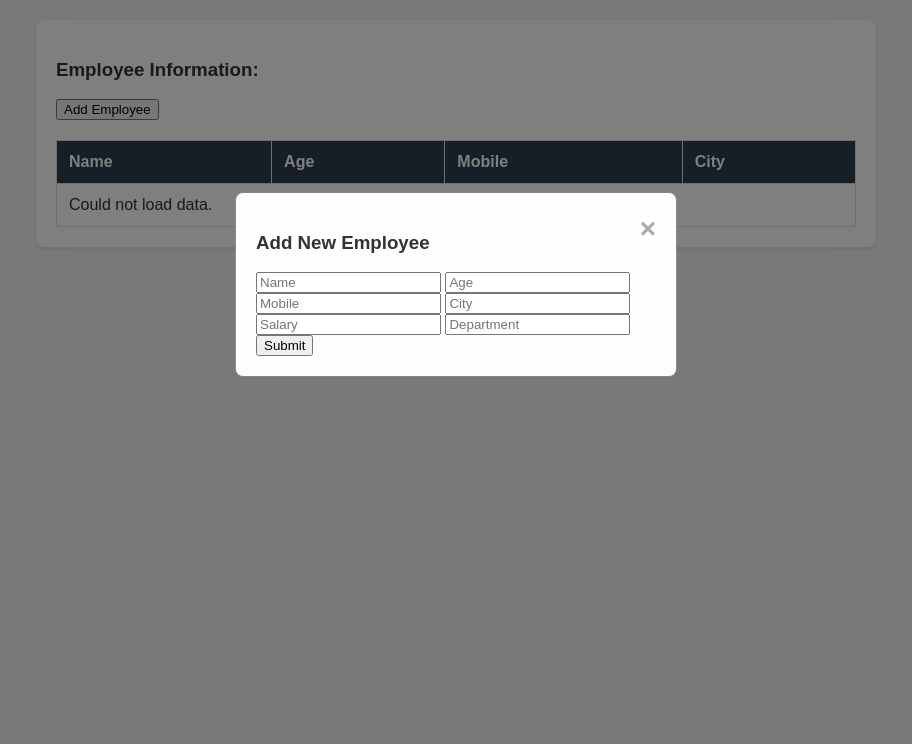
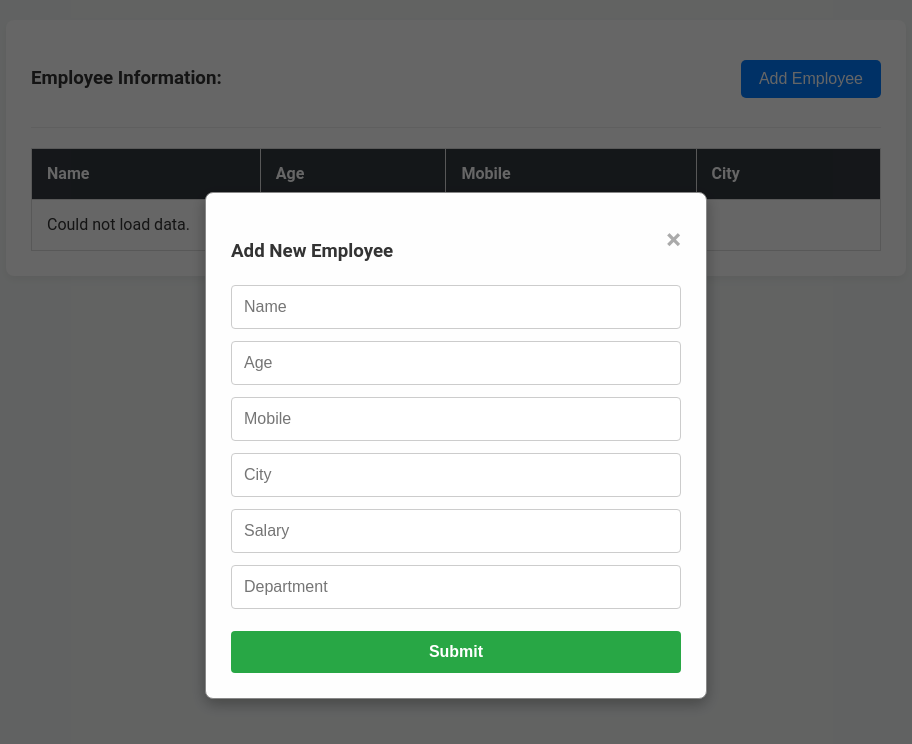
Before and after one commit to LakshmanReddyBasi/express-employee-crud, a website: page public/index.html in a window 1280 px wide. Both pictures are taken after a click on the button "Add Employee". Shown: the whole page, without its empty margins (184-1096 px from the left). Drawn offline with Linux system fonts and the light colour scheme; no server answers.

Commit message:
Update styles.css

```diff
--- a/public/styles.css
+++ b/public/styles.css
@@ -1,34 +1,58 @@
-/* public/styles.css */
 body {
-    font-family: Arial, sans-serif;
-    background-color: #f4f4f4;
+    font-family: Roboto, Arial, sans-serif;
+    background-color: #f4f7f6;
     color: #333;
     margin: 20px;
+    line-height: 1.6;
 }
 
 .container {
-    max-width: 800px;
+    max-width: 850px;
     margin: auto;
-    background: #fff;
-    padding: 20px;
+    background: #ffffff;
+    padding: 25px;
     border-radius: 8px;
-    box-shadow: 0 2px 4px rgba(0, 0, 0, 0.1);
+    box-shadow: 0 4px 8px rgba(0, 0, 0, 0.05);
+}
+
+.header {
+    display: flex;
+    justify-content: space-between;
+    align-items: center;
+    margin-bottom: 20px;
+    border-bottom: 1px solid #eee;
+    padding-bottom: 15px;
+}
+
+.add-btn {
+    padding: 10px 18px;
+    background-color: #007bff;
+    color: white;
+    border: none;
+    border-radius: 5px;
+    cursor: pointer;
+    font-size: 16px;
+    font-weight: 500;
+    transition: background-color 0.2s ease-in-out;
+}
+
+.add-btn:hover {
+    background-color: #0056b3;
 }
 
 table {
     width: 100%;
     border-collapse: collapse;
-    margin-top: 20px;
 }
 
 th, td {
-    padding: 12px;
+    padding: 12px 15px;
     border: 1px solid #ddd;
     text-align: left;
 }
 
 thead {
-    background-color: #2c3e50;
+    background-color: #343a40;
     color: white;
 }
 
@@ -42,31 +66,31 @@ tbody tr:nth-child(even) {
 }
 
 tbody tr:hover {
-    background-color: #ecf0f1;
+    background-color: #f1f1f1;
 }
 
-/* Modal Styles */
 .modal {
-    display: none; /* Hidden by default */
+    display: none;
     position: fixed;
-    z-index: 1;
+    z-index: 1000;
     left: 0;
     top: 0;
     width: 100%;
     height: 100%;
     overflow: auto;
-    background-color: rgba(0, 0, 0, 0.5);
+    background-color: rgba(0, 0, 0, 0.6);
 }
 
 .modal-content {
     background-color: #fefefe;
     margin: 15% auto;
-    padding: 20px;
+    padding: 25px;
     border: 1px solid #888;
-    width: 80%;
-    max-width: 400px;
+    width: 90%;
+    max-width: 450px;
     border-radius: 8px;
     position: relative;
+    box-shadow: 0 5px 15px rgba(0,0,0,0.3);
 }
 
 .close-button {
@@ -84,19 +108,50 @@ tbody tr:hover {
 }
 
 #modal-body p {
-    line-height: 1.6;
     font-size: 16px;
+    border-bottom: 1px solid #eee;
+    padding-bottom: 8px;
+    margin-bottom: 8px;
 }
 
 #modal-body p strong {
     display: inline-block;
-    width: 100px;
+    width: 120px;
+    color: #555;
 }
 
-/* Loader Styles */
+#add-employee-form {
+    display: flex;
+    flex-direction: column;
+    gap: 12px;
+}
+
+#add-employee-form input {
+    padding: 12px;
+    border: 1px solid #ccc;
+    border-radius: 4px;
+    font-size: 16px;
+}
+
+#add-employee-form button {
+    padding: 12px;
+    background-color: #28a745;
+    color: white;
+    border: none;
+    border-radius: 4px;
+    cursor: pointer;
+    margin-top: 10px;
+    font-size: 16px;
+    font-weight: bold;
+}
+
+#add-employee-form button:hover {
+    background-color: #218838;
+}
+
 .loader {
-    border: 5px solid #f3f3f3; /* Light grey */
-    border-top: 5px solid #3498db; /* Blue */
+    border: 5px solid #f3f3f3;
+    border-top: 5px solid #3498db;
     border-radius: 50%;
     width: 40px;
     height: 40px;
```
